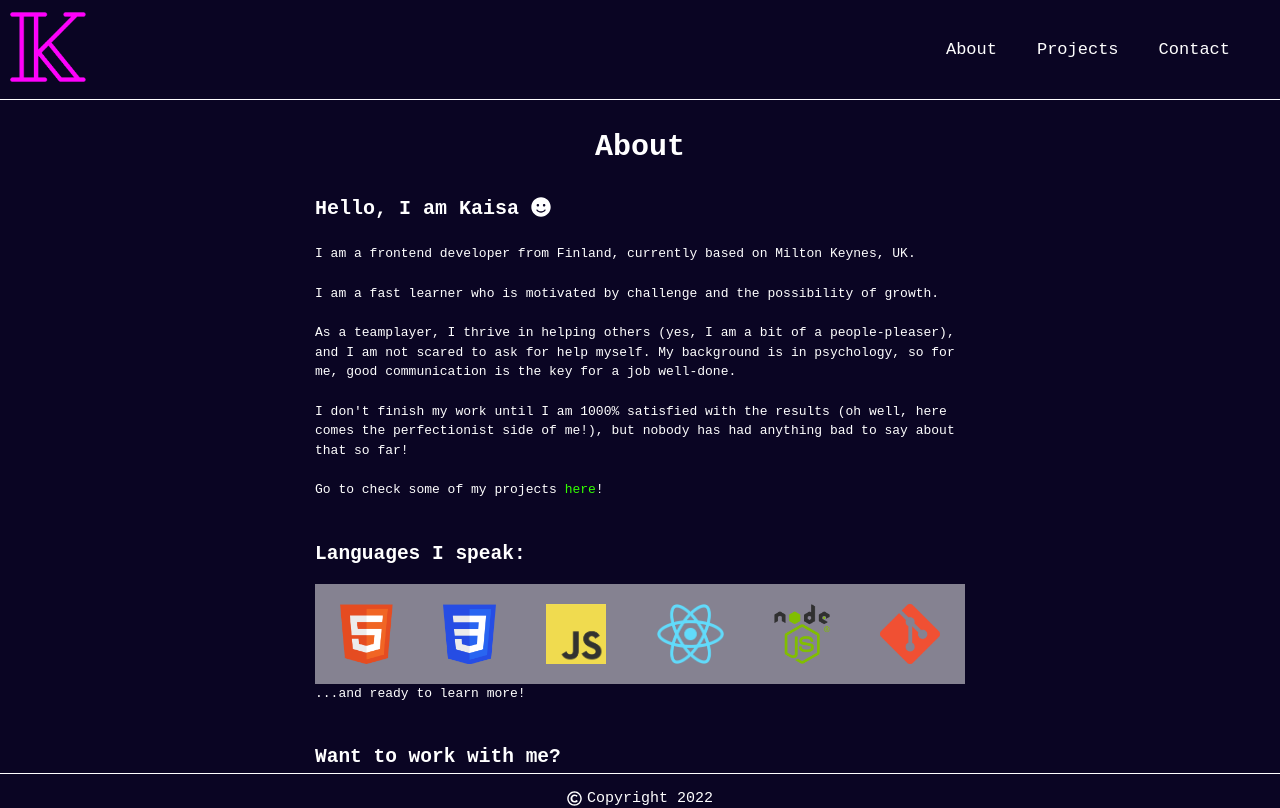
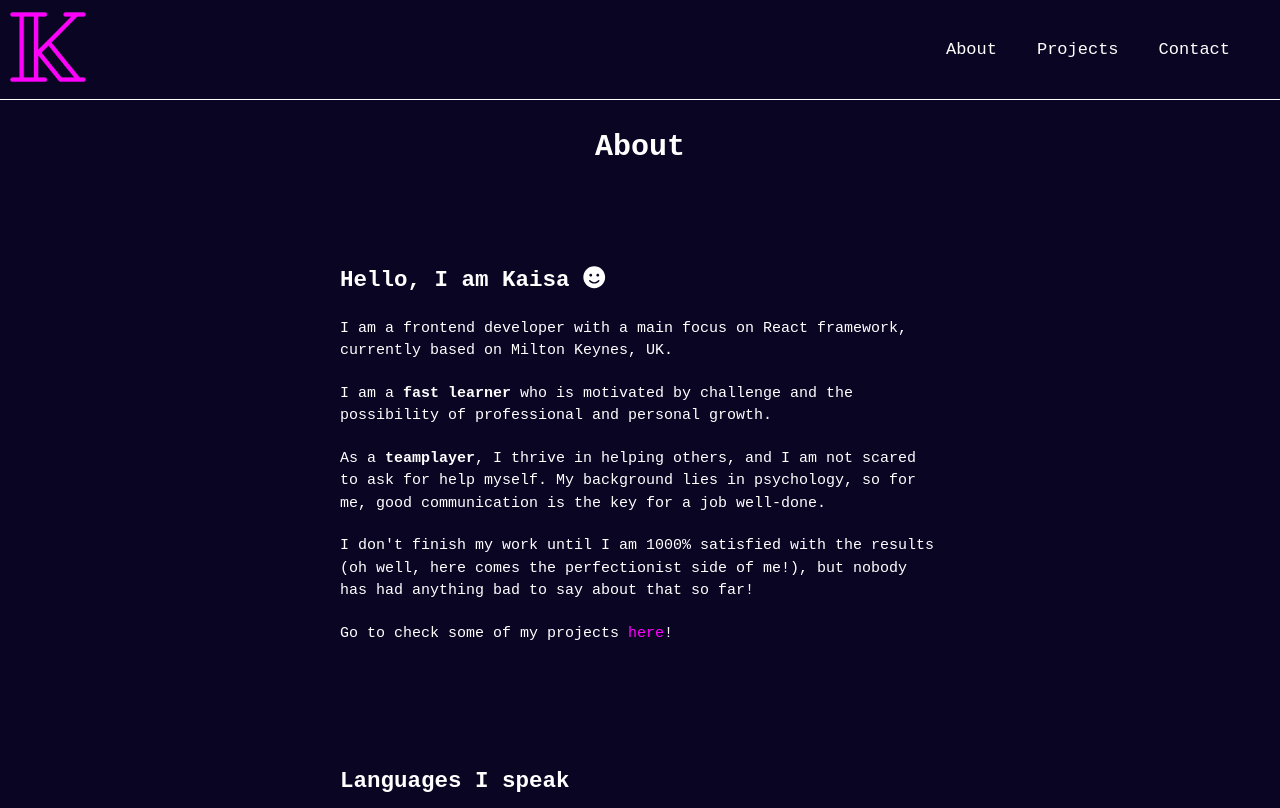
Before and after one commit to KaisaSS/portfolio, a React (Create React App) app: page /about in a window 1280 px wide. Shown: the top 808 px of the page. Built offline with nearby package versions, Linux system fonts and the light colour scheme.

Commit message:
Add animation to coding languages

```diff
--- a/src/components/about/About.js
+++ b/src/components/about/About.js
@@ -1,5 +1,8 @@
+import { useEffect } from "react";
 import { Link } from "react-router-dom";
 import "./about.css";
+import Aos from "aos";
+import "aos/dist/aos.css";
 import css_img from "../../images/css_img.png";
 import git_img from "../../images/git_img.png";
 import html_img from "../../images/html5_img.png";
@@ -8,42 +11,57 @@ import nodejs_img from "../../images/nodejs_img.png";
 import react_img from "../../images/react_img.png";
 
 const About = () => {
+  useEffect(() => {
+    Aos.init({ duration: 700 });
+  }, []);
+
   return (
     <div className="container">
       <h1 className="title">About</h1>
       <div className="about-container">
+        <h2>
+          Hello, I am Kaisa <i className="fas fa-smile" />
+        </h2>
+        <div className="detail-container">
           <p>
-          Hello, I am Kaisa <i className="fas fa-smile" />
-        </p>
-        <p>I am a frontend developer from Finland, currently based on Milton Keynes, UK.</p>
-        <p>I am a fast learner who is motivated by challenge and the possibility of growth. </p>
-        <p>
-          As a teamplayer, I thrive in helping others (yes, I am a bit of a people-pleaser), and I am not scared to
-          ask for help myself. My background is in psychology, so for me, good communication is the key for a job
-          well-done.
+            I am a frontend developer with a main focus on React framework, currently based on Milton Keynes, UK.
           </p>
           <p>
-          I don't finish my work until I am 1000% satisfied with the results (oh well, here comes the perfectionist
-          side of me!), but nobody has had anything bad to say about that so far!
+            I am a <strong>fast learner</strong> who is motivated by challenge and the possibility of professional
+            and personal growth.
+          </p>
+          <p>
+            As a <strong>teamplayer</strong>, I thrive in helping others, and I am not scared to ask for help
+            myself. My background lies in psychology, so for me, good communication is the key for a job well-done.
+          </p>
+          <p>
+            I don't finish my work until I am 1000% satisfied with the results (oh well, here comes the
+            perfectionist side of me!), but nobody has had anything bad to say about that so far!
           </p>
           <p>
             Go to check some of my projects <Link to="/projects">here</Link>!
           </p>
         </div>
+      </div>
       <div className="about-container">
-        <h2>Languages I speak:</h2>
+        <h2>Languages I speak</h2>
         <div className="language-container">
-          <img src={html_img} alt="html logo" />
-          <img src={css_img} alt="css logo" />
-          <img src={javascript_img} alt="javascript logo" />
-          <img src={react_img} alt="react logo" />
-          <img src={nodejs_img} alt="nodejs logo" />
-          <img src={git_img} alt="git logo" />
+          <img src={html_img} alt="html logo" data-aos="flip-left" />
+          <img src={css_img} alt="css logo" data-aos="flip-left" data-aos-delay="100" />
+          <img src={javascript_img} alt="javascript logo" data-aos="flip-left" data-aos-delay="200" />
+          <img src={react_img} alt="react logo" data-aos="flip-left" data-aos-delay="400" />
+          <img src={nodejs_img} alt="nodejs logo" data-aos="flip-left" data-aos-delay="500" />
+          <img src={git_img} alt="git logo" data-aos="flip-left" data-aos-delay="600" />
         </div>
         <p>...and ready to learn more!</p>
       </div>
       <div className="about-container">
+        <h2>Download my resume</h2>
+        <p>Click here to download</p>
+      </div>
+      <div className="about-container">
         <h2>Want to work with me?</h2>
+        <p>Contact me here</p>
       </div>
     </div>
   );
--- a/src/components/about/about.css
+++ b/src/components/about/about.css
@@ -1,27 +1,29 @@
 .about-container {
-  width: 650px;
-  margin: 20px auto 0;
+  width: 600px;
+  margin: 100px auto;
   display: flex;
   flex-direction: column;
   line-height: 1.5;
+  font-size: 15px;
+  justify-content: center;
 }
 
 .about-container p {
-  margin-bottom: 20px;
+  margin-top: 20px;
 }
 
-.about-container p:first-child {
-  font-size: 20px;
-  font-weight: bold;
+.about-container p:last-child {
+  margin-bottom: 20px;
 }
 
 .about-container a {
   text-decoration: none;
-  color: var(--green);
+  color: var(--pink);
 }
 
 .about-container a:hover {
   text-decoration: underline;
+  transform: scale(2);
 }
 
 .language-container {
@@ -40,8 +42,7 @@
 @media only screen and (max-width: 700px) {
   .about-container {
     width: 90%;
-    margin: 0 20px;
-    text-align: center;
+    margin: 50px 20px;
   }
 
   .language-container img {
```
Lines whose indentation alone changed are shown as unchanged.
